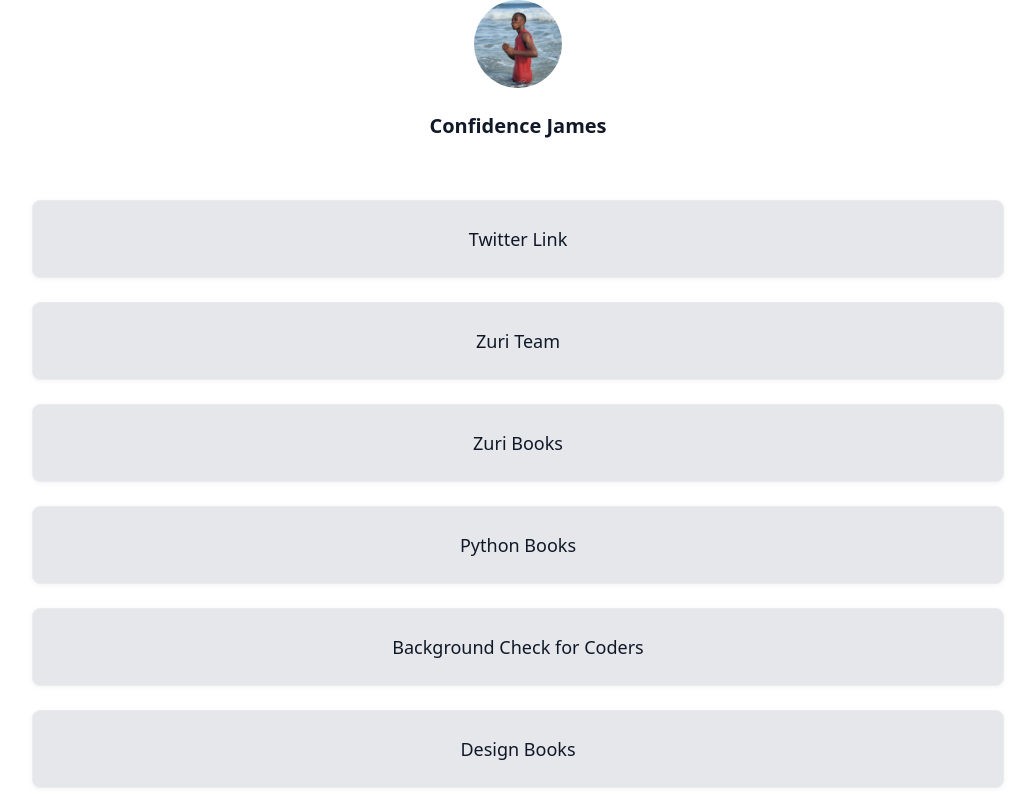
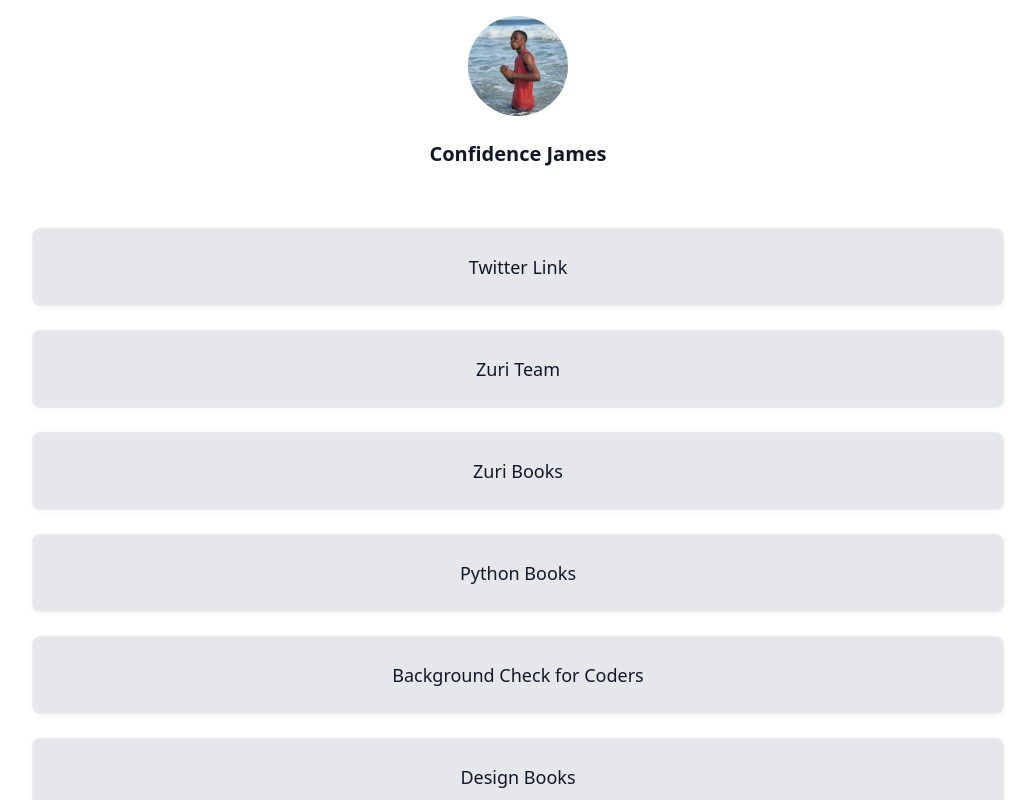
Before and after one commit to jamesconfy/zuri-frontend-project1, a React (Create React App) app: page / in a window 1280 px wide. Shown: the top 800 px of the page, without its empty margins (122-1157 px from the left). Built offline with nearby package versions, Linux system fonts and the light colour scheme.

Commit message:
Added footer section

```diff
--- a/src/components/Content.jsx
+++ b/src/components/Content.jsx
@@ -3,9 +3,9 @@ import image from "../assets/image.jpeg";
 
 function Content() {
   return (
-    <div className="flex flex-col justify-start p-0 gap-14">
+    <div className="flex flex-col justify-start p-0 gap-14 mt-4">
       <div className="flex flex-col items-center p-0 gap-6 isolate">
-        <img alt="profile_png" src={image} className="flex flex-col justify-center items-center p-0 rounded-[275px] w-[88px] h-[88px]" />
+        <img alt="profile_png" src={image} className="flex flex-col justify-center items-center p-0 rounded-[275px] w-[100px] h-[100px]" />
         <div className="flex flex-row gap-2 p-0 justify-center h-8">
           <h2 className="text-xl font-sans font-[700] text-gray-900 items-center">Confidence James</h2>
         </div>
```
